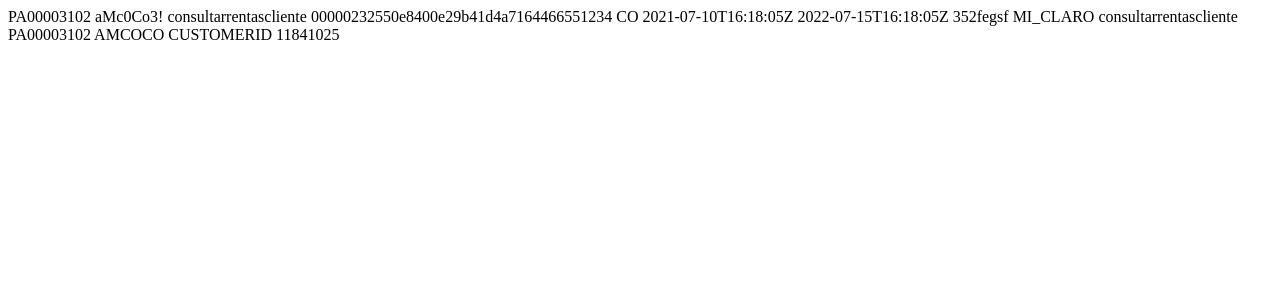
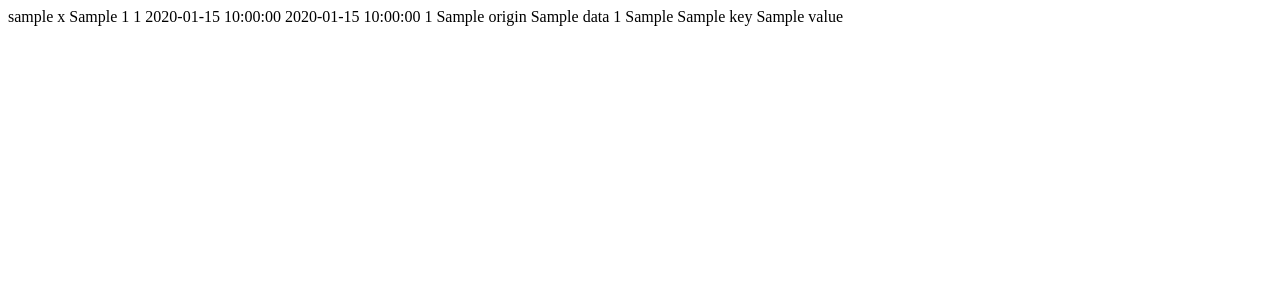
Before and after one commit to novatec-solutions/landing-asesores-claro, a PHP site: template Landing/Asesores/ConsultarRentas/template/request.php in a window 1280 px wide. Shown: the top 300 px of the page. Run offline with PHP 8.4, Linux system fonts and the light colour scheme; the template is opened without the code that fills it: most values are stand-ins (such as "Sample title", 1, 10 or a date in 2020).

Commit message:
Caso: consulta rentas

```diff
--- a/Landing/Asesores/ConsultarRentas/template/request.php
+++ b/Landing/Asesores/ConsultarRentas/template/request.php
@@ -3,8 +3,8 @@
       <user:NotifySOAPHeader>
          <!--Optional:-->
          <user:TransId/>
-         <user:Username>PA00003102</user:Username>
-         <user:Password>aMc0Co3!</user:Password>
+         <user:Username><?=$data->Username?></user:Username>
+         <user:Password><?=$data->Password?></user:Password>
       </user:NotifySOAPHeader>
       <v1:headerRequest>
          <v1:channel/>
@@ -17,23 +17,23 @@
    <soapenv:Body>
       <cus:Root-Element>
          <cus:queryOttRequest>
-            <cus:invokeMethod>consultarrentascliente</cus:invokeMethod>
-            <cus:correlatorId>00000232550e8400e29b41d4a7164466551234</cus:correlatorId>
-            <cus:countryId>CO</cus:countryId>
+            <cus:invokeMethod><?=$data->invokeMethod?></cus:invokeMethod>
+            <cus:correlatorId><?=$data->correlatorId?></cus:correlatorId>
+            <cus:countryId><?=$data->countryId?></cus:countryId>
             <!--Optional:-->
-            <cus:startDate>2021-07-10T16:18:05Z</cus:startDate>
+            <cus:startDate><?=$data->startDate?></cus:startDate>
             <!--Optional:-->
-            <cus:endDate>2022-07-15T16:18:05Z</cus:endDate>
-            <cus:employeeId>352fegsf</cus:employeeId>
-            <cus:origin>MI_CLARO</cus:origin>
+            <cus:endDate><?=$data->endDate?></cus:endDate>
+            <cus:employeeId><?=$data->employeeId?></cus:employeeId>
+            <cus:origin><?=$data->origin?></cus:origin>
             <!--Optional:-->
-            <cus:serviceName>consultarrentascliente</cus:serviceName>
-            <cus:providerId>PA00003102</cus:providerId>
-            <cus:iccidManager>AMCOCO</cus:iccidManager>
+            <cus:serviceName><?=$data->serviceName?></cus:serviceName>
+            <cus:providerId><?=$data->providerId?></cus:providerId>
+            <cus:iccidManager><?=$data->iccidManager?></cus:iccidManager>
             <!--Zero or more repetitions:-->
             <cus:extensionInfo>
-               <cus:key>CUSTOMERID</cus:key>
-               <cus:value>11841025</cus:value>
+               <cus:key><?=$data->key?></cus:key>
+               <cus:value><?=$data->value?></cus:value>
             </cus:extensionInfo>
           </cus:queryOttRequest>
       </cus:Root-Element>
```
Also changed, not shown: Landing/Asesores/ConsultarRentas/index.php (+2 -6 lines).
